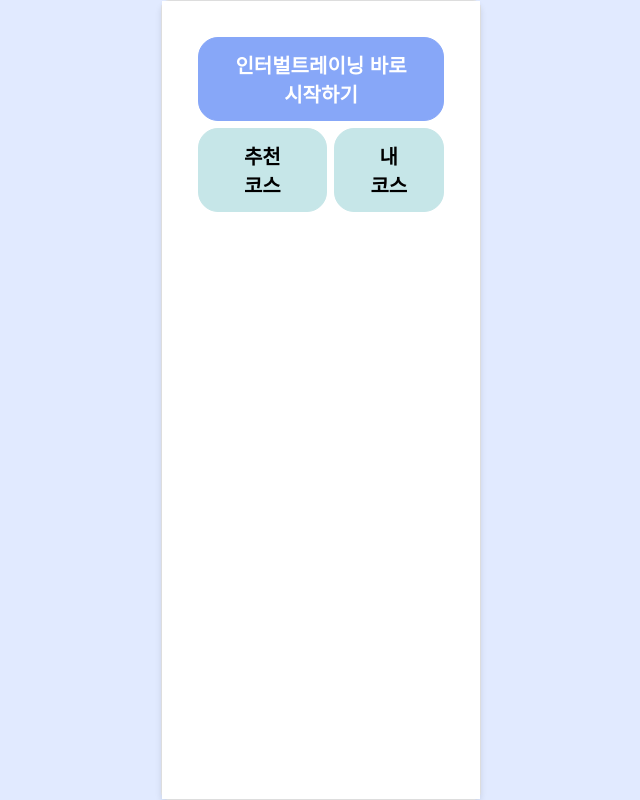
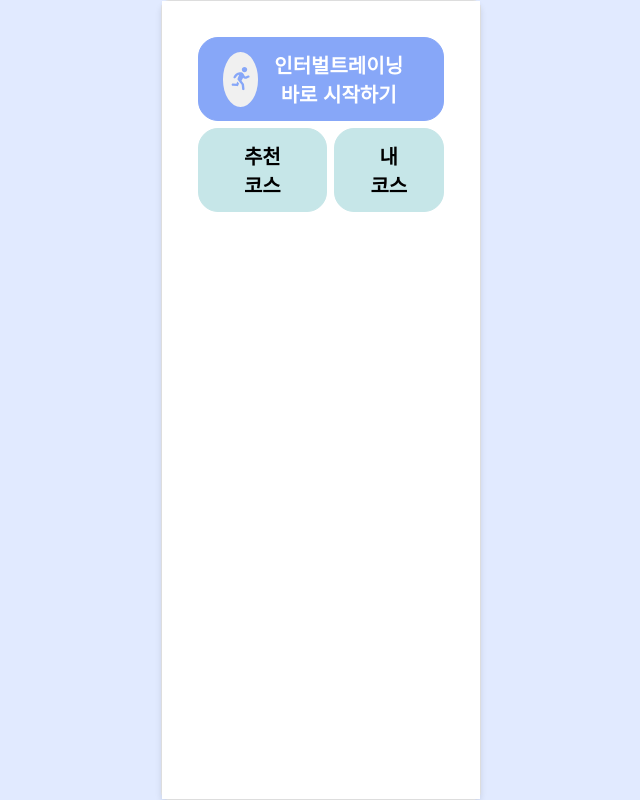
Before and after one commit to Jungang-Engineer-Girls/interval-training, a Next.js app: page /training-start in a window 1280 px wide. Shown: the whole page, without its empty margins (319-959 px from the left). Built offline with nearby package versions, Linux system fonts and the light colour scheme.

Commit message:
feat: svg icon 추가

```diff
--- a/src/app/training-start/page.tsx
+++ b/src/app/training-start/page.tsx
@@ -4,15 +4,16 @@ import { Global } from '@emotion/react';
 import styled from '@emotion/styled';
 import { globalStyles } from '@/shared/styles/global';
 import CourseBox from '@/shared/components/course/courseBox';
+import running from '@/shared/assets/icons/running.svg';
 
 export default function TrainingStart() {
   const queryClient = new QueryClient();
+  console.log('running', running);
   return (
     <HydrationBoundary state={dehydrate(queryClient)}>
       <Global styles={globalStyles} />
       <Container>
-        {' '}
-        <CourseBox $width={263} $height={121} $fontSize={20} $variant='blue'>
+        <CourseBox $width={263} $height={121} $fontSize={20} $variant='blue' icon={<img src={running.src} alt='Running Icon' style={{ width: '24px', height: '24px' }} />}>
           인터벌트레이닝 바로 시작하기
         </CourseBox>
         <BoxWrapper>
--- a/src/shared/components/course/courseBox.tsx
+++ b/src/shared/components/course/courseBox.tsx
@@ -8,14 +8,19 @@ interface Props extends React.ButtonHTMLAttributes<HTMLButtonElement> {
   $height: number;
   $fontSize: number;
   $variant: 'primary' | 'transparent' | 'white' | 'gray' | 'black' | 'mint' | 'pink' | 'red' | 'blue' | 'blue_2';
+  icon?: React.ReactNode;
   children?: React.ReactNode;
 }
 
-export default function CourseBox({ $width, $height, $fontSize, $variant, children, ...rest }: Props) {
+export default function CourseBox({ $width, $height, $fontSize, $variant, icon, children, ...rest }: Props) {
   return (
     <>
       <Box $width={$width} $height={$height} $fontSize={$fontSize} $variant={$variant} {...rest}>
-        <span>{children}</span>
+        <ContentWrapper>
+          {' '}
+          {icon && <IconWrapper>{icon}</IconWrapper>}
+          <span>{children}</span>
+        </ContentWrapper>
       </Box>
     </>
   );
@@ -107,3 +112,22 @@ const Box = styled.button<Props>`
     }
   }}
 `;
+
+const ContentWrapper = styled.div`
+  display: flex;
+  align-items: center;
+`;
+
+const IconWrapper = styled.span`
+  width: 55px;
+  height: 55px;
+  border-radius: 50%;
+  background-color: #f0f0f0;
+  display: flex;
+  justify-content: center;
+  align-items: center;
+  img {
+    width: 24px;
+    height: 24px;
+  }
+`;
```
Also changed, not shown: src/shared/assets/icons/running.svg (added).
